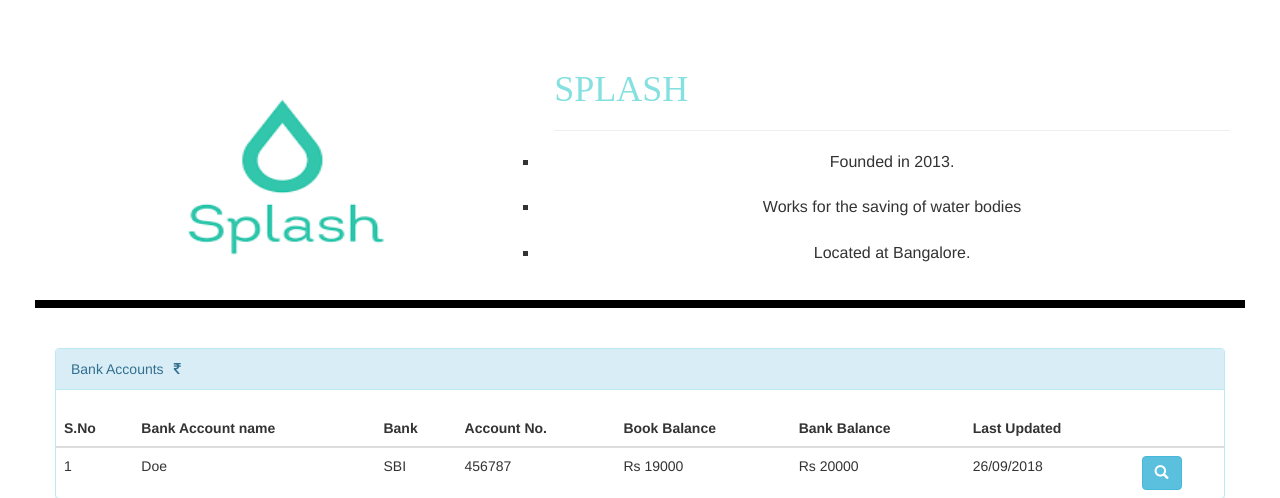
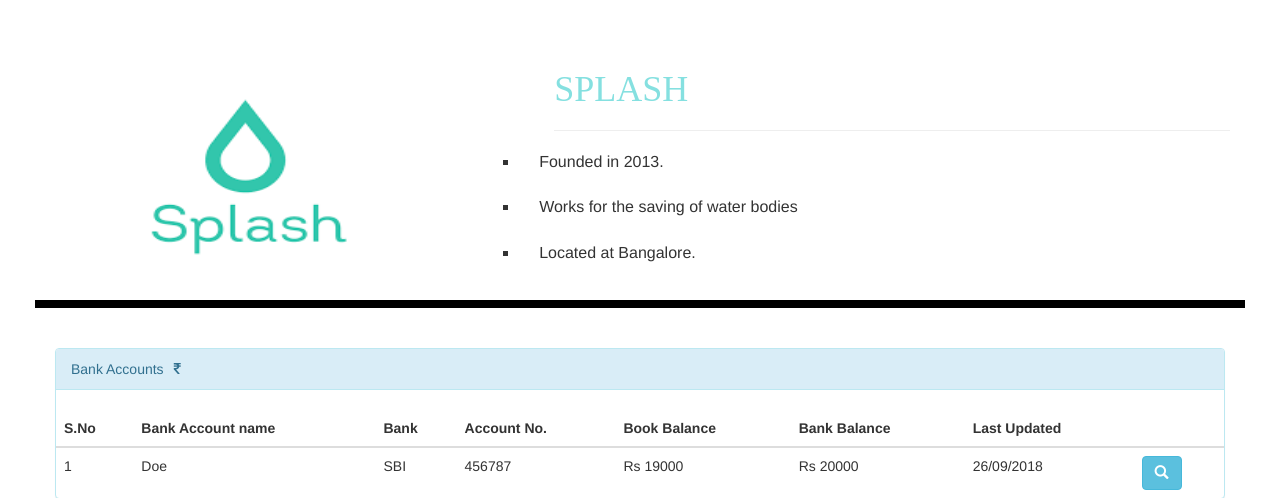
Before and after one commit to adityakuppa26/Funds-Tracking-AngelHack, a CodeIgniter app: the page made by application/views/pages/splash.php in a window 1280 px wide. Shown: the top 498 px of the page. Run offline with CodeIgniter, Linux system fonts and the light colour scheme.

Commit message:
Update splash.php

```diff
--- a/application/views/pages/splash.php
+++ b/application/views/pages/splash.php
@@ -93,20 +93,20 @@ ul.b {
 </head>
 <body>
 
-<div class=" text-center" >
+<div>
   <div class="row" style="border-bottom:8px solid black;">
 
-    <div class="col-sm-5" >
+    <div class="col-sm-5">
       <img src="
     <?php echo base_url()?>/assets/images/splash.png" style="width:400px;height:250px;" class="text-uppercase faded animated headShake">
     </div>
     <div class="col-sm-7" style="font-family: oblique;color:#85e0e0" >
       <h1 class="text-uppercase faded animated fadeInRight" align="left" >Splash<hr></h1>
    </div>
-     <ul class="b" style="font-size: 16px">
-      <li> Founded in 2013.</li><br>
-      <li> Works for the saving of water bodies </li><br>
-      <li> Located at Bangalore.</li>
+     <ul class="b" style="font-size: 16px;">
+      <li style="padding-left: 20px;"> Founded in 2013.</li><br>
+      <li style="padding-left: 20px;"> Works for the saving of water bodies </li><br>
+      <li style="padding-left: 20px;"> Located at Bangalore.</li>
     </ul>
   </div>
 
```
